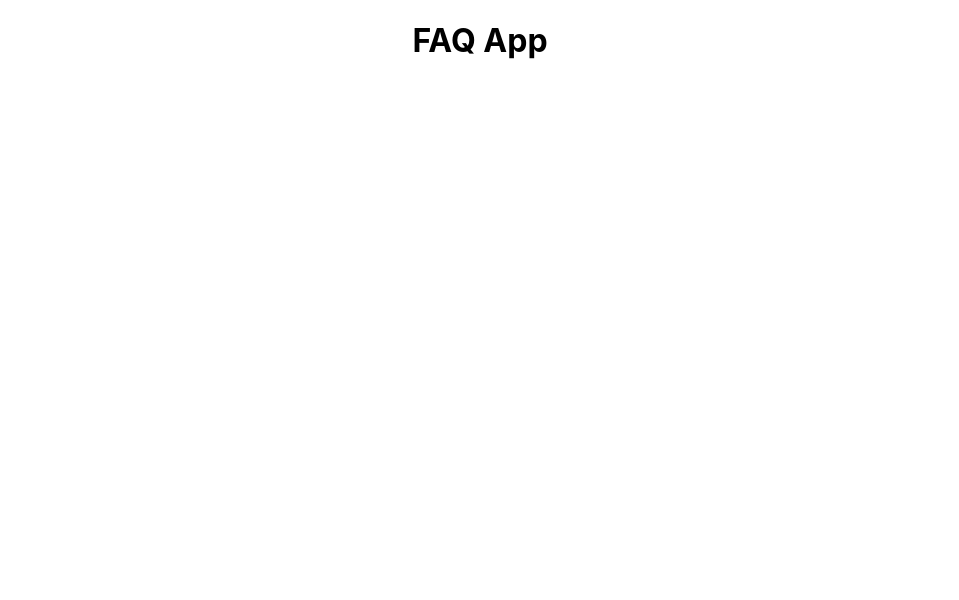
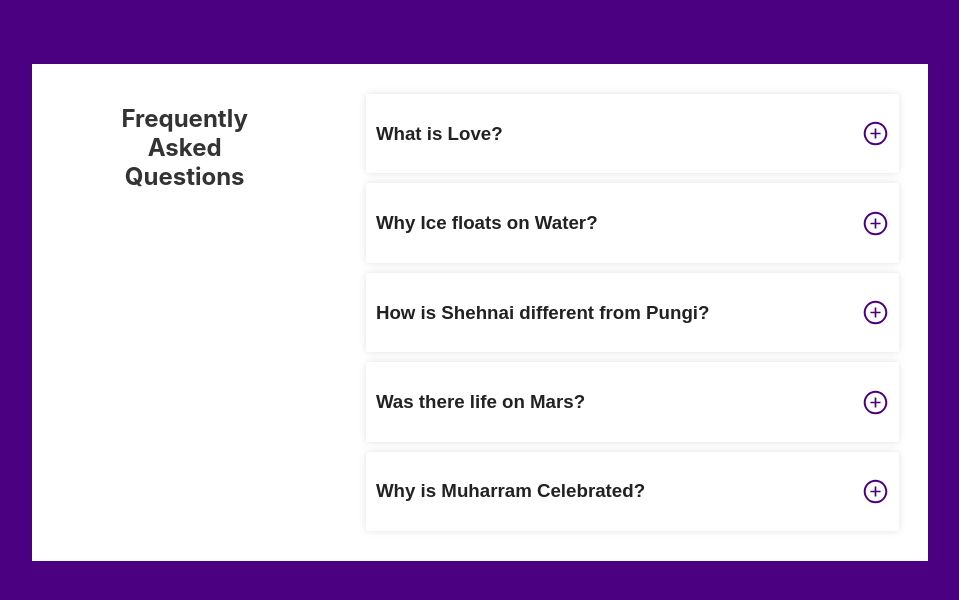
Before and after one commit to Chronoviser/Projects-Boquete, a React (Create React App) app: page /faq-app in a window 1280 px wide. Shown: the top 600 px of the page, without its empty margins (160-1119 px from the left). Built offline with nearby package versions, Linux system fonts and the light colour scheme.

Commit message:
FAQ Project Done

```diff
--- a/src/App.js
+++ b/src/App.js
@@ -22,11 +22,12 @@ const StyledLink = Styled(Link)`
   text-decoration: none;
   color: matte;
   cursor: pointer;
-  border-bottom: 4px solid #fff;
+  border-bottom: 4px solid indigo;
   transition: color 0.25s ease-in;
 
   &:hover {
-    color: #777;
+    background: indigo;
+    color: azure;
   }
 `
 
@@ -36,7 +37,7 @@ function App() {
     <div className="App">
       <Route path='/' exact render={() =>
         <>
-          <h1>Projects Boquete</h1>
+          <h1 style={{ color: "white" }}>Projects Boquete</h1>
           <StyledLink to="/birthday-reminder-app" exact>Birthday Reminder App</StyledLink>
           <StyledLink to="/tour-book-app" exact>Tour Book App</StyledLink>
           <StyledLink to="/reviews-app" exact>Reviews App</StyledLink>
--- /dev/null
+++ b/src/FAQ/Components/Item.js
@@ -0,0 +1,48 @@
+import { useState } from 'react';
+import { AiOutlineMinusCircle, AiOutlinePlusCircle } from 'react-icons/ai';
+import styled from 'styled-components';
+
+const PlusIcon = styled(AiOutlinePlusCircle)`
+    height: 27px;
+    width: 27px;
+    color: indigo;
+`
+
+const MinusIcon = styled(AiOutlineMinusCircle)`
+    height: 27px;
+    width: 27px;
+    color: grey;
+`
+const ItemCard = styled.div`
+    margin: 10px;
+    width: 100%;
+    padding: 10px;
+    font-family: Quicksand, arial, sans-serif;
+    box-shadow: 0 0 5px rgba(0, 0, 0, 0.05), 0 0 10px rgba(0, 0, 0, 0.08);
+    border-radius: 2px;
+`
+
+function Item({ ques, ans }) {
+
+    const [show, setShow] = useState(false);
+
+    return (
+        <ItemCard>
+            <div style={{ display: "flex", justifyContent: "space-between", alignItems: "center" }}>
+                <h3 >{ques}</h3>
+                {
+                    show
+                        ? <MinusIcon onClick={() => setShow(!show)} />
+                        : <PlusIcon onClick={() => setShow(!show)} />
+                }
+            </div>
+            {
+                show
+                    ? <div style={{ textAlign: "start" }}>{ans}</div>
+                    : null
+            }
+        </ItemCard>
+    );
+}
+
+export default Item;
--- /dev/null
+++ b/src/FAQ/Data/data.js
@@ -0,0 +1,24 @@
+const data = [
+    {
+        ques: 'What is Love?',
+        ans: 'Love is when two people touch each other\'s soul. Love is honesty and trust. Love is helping one another. Love is mutual respect. Love means that differences can be worked out. Love is reaching your dreams together. Love is the connection of two hearts.'
+    },
+    {
+        ques: 'Why Ice floats on Water?',
+        ans: 'What\'s so special about ice that causes it to float? Believe it or not, ice is actually about 9% less dense than water. Since the water is heavier, it displaces the lighter ice, causing the ice to float to the top'
+    },
+    {
+        ques: 'How is Shehnai different from Pungi?',
+        ans: 'Shehnai is an improved version of pungi as it has a better tonal quality than pungi. It is a natural hollow stem pipe that is longer and broader than a pungi. It has seven holes on the body of the pipe.'
+    },
+    {
+        ques: 'Was there life on Mars?',
+        ans: `To date, no proof of past or present life has been found on Mars. Cumulative evidence suggests that during the ancient Noachian time period, the surface environment of Mars had liquid water and may have been habitable for microorganisms, but habitable conditions do not necessarily indicate life.`
+    },
+    {
+        ques: 'Why is Muharram Celebrated?',
+        ans: `Muharram is observed by Shia Muslims to commemorate the martyrdom of Prophet Mohammed's grandson, Hazrat Imam Hussain, who was killed in the battle of Karbala in 680 A.D. The prophet's son-in-law, Ali, and Ali's elder son, Hassan, are also remembered during this period as having suffered and died for a righteous cause.`
+    }
+]
+
+export default data;
--- /dev/null
+++ b/src/FAQ/FAQ-App.css
@@ -0,0 +1,3 @@
+body {
+    background-color: indigo;
+}
--- a/src/FAQ/FAQ-App.js
+++ b/src/FAQ/FAQ-App.js
@@ -1,5 +1,22 @@
+import './FAQ-App.css';
+import data from './Data/data';
+import Item from './Components/Item';
+
 function FAQApp() {
-    return <h1>FAQ App</h1>;
+    return (
+        <div>
+            <div style={{ background: "white", padding: "20px", margin: "5% 15% 5% 15%", display: "flex", justifyContent: "space-around" }}>
+                <h2 style={{ width: "22%", color: "#333" }}>Frequently Asked Questions</h2>
+                <section style={{ width: "60%", color: "#222" }}>
+                    {
+                        data.map((item, i) => (
+                            <Item ques={item.ques} ans={item.ans} key={i} />
+                        ))
+                    }
+                </section>
+            </div>
+        </div>
+    );
 }
 
 export default FAQApp;
```
